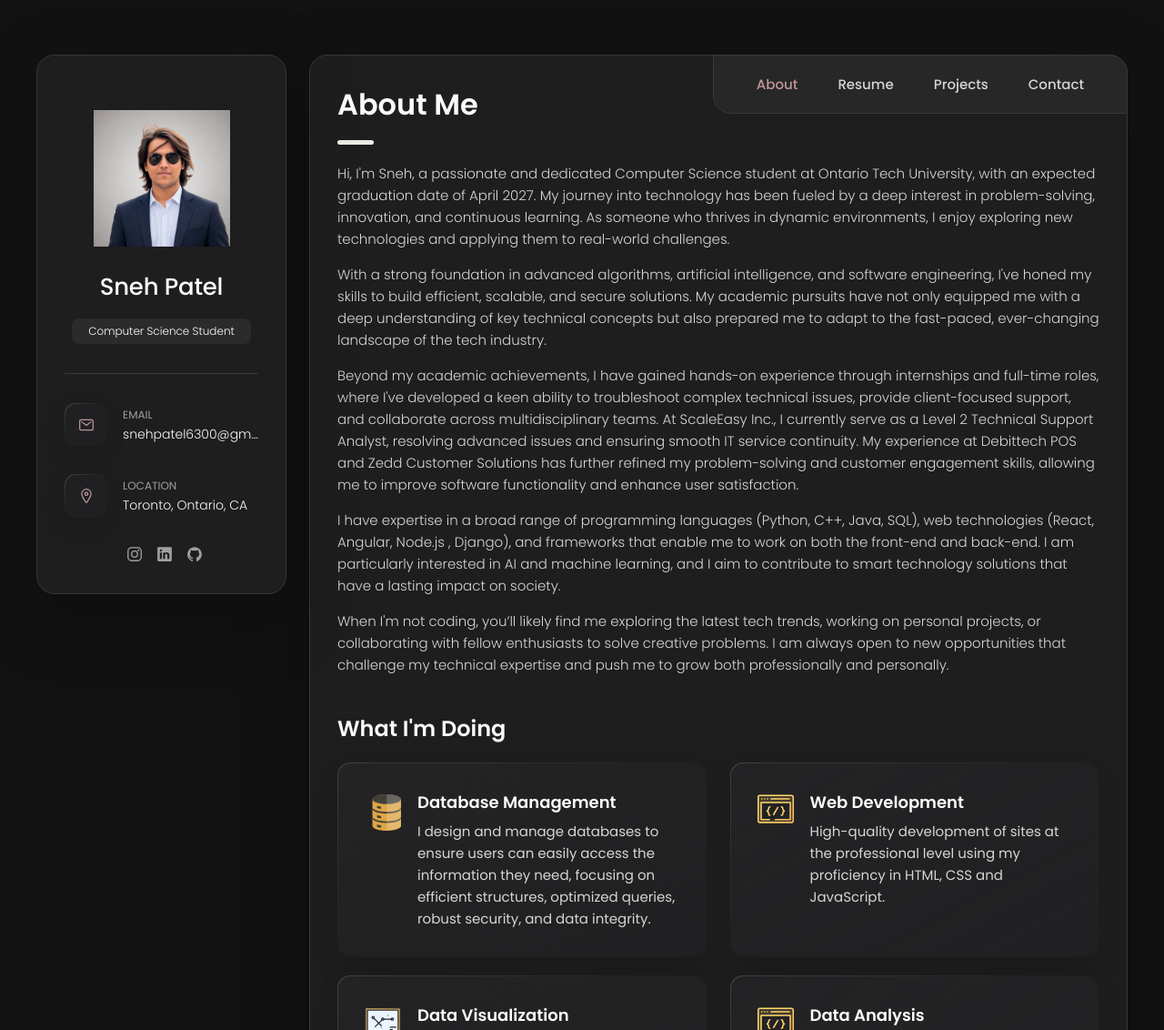
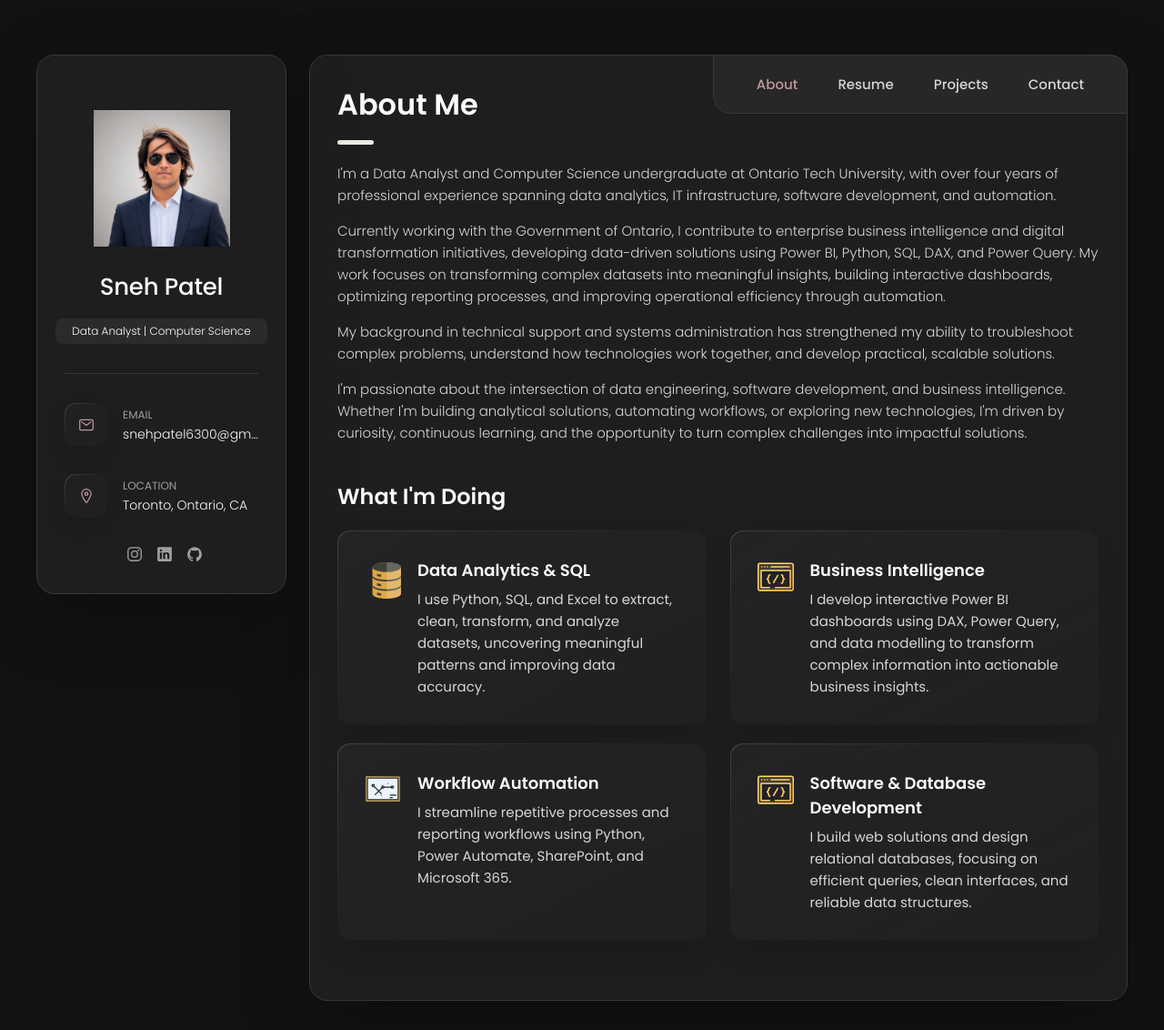
Before and after one commit to snehpatel0603/Sneh_Portfolio_Website, a plain HTML site: page index.html in a window 1280 px wide. Shown: the top 1132 px of the page at 91% size. Drawn offline with nearby package versions, Linux system fonts and the light colour scheme.

Commit message:
Update index.html
Update About Page

```diff
--- a/index.html
+++ b/index.html
@@ -49,7 +49,7 @@
         <div class="info-content">
           <h1 class="name" title="Sneh Patel">Sneh Patel</h1>
 
-          <p class="title">Computer Science Student</p>
+          <p class="title">Data Analyst | Computer Science</p>
         </div>
 
         <button class="info_more-btn" data-sidebar-btn>
@@ -210,32 +210,16 @@
 
         <section class="about-text">
           <p>
-            Hi, I'm Sneh, a passionate and dedicated Computer Science student at Ontario Tech University, with an expected graduation date of April 2027.
-            My journey into technology has been fueled by a deep interest in problem-solving, innovation, and continuous learning. As someone who thrives in dynamic environments,
-            I enjoy exploring new technologies and applying them to real-world challenges.
+            I'm a Data Analyst and Computer Science undergraduate at Ontario Tech University, with over four years of professional experience spanning data analytics, IT infrastructure, software development, and automation.
             </p>
             <p>
-              With a strong foundation in advanced algorithms, artificial intelligence, and software engineering, I've honed my skills to
-              build efficient, scalable, and secure solutions. My academic pursuits have not only equipped me with a deep understanding of
-              key technical concepts but also prepared me to adapt to the fast-paced, ever-changing landscape of the tech industry.
+              Currently working with the Government of Ontario, I contribute to enterprise business intelligence and digital transformation initiatives, developing data-driven solutions using Power BI, Python, SQL, DAX, and Power Query. My work focuses on transforming complex datasets into meaningful insights, building interactive dashboards, optimizing reporting processes, and improving operational efficiency through automation.
               </p>
             <p>
-              Beyond my academic achievements, I have gained hands-on experience through internships and full-time roles, where I've
-              developed a keen ability to troubleshoot complex technical issues, provide client-focused support, and collaborate across
-              multidisciplinary teams. At ScaleEasy Inc., I currently serve as a Level 2 Technical Support Analyst, resolving advanced
-              issues and ensuring smooth IT service continuity. My experience at Debittech POS and Zedd Customer Solutions has further
-              refined my problem-solving and customer engagement skills, allowing me to improve software functionality and enhance user
-              satisfaction.
+              My background in technical support and systems administration has strengthened my ability to troubleshoot complex problems, understand how technologies work together, and develop practical, scalable solutions.
               </p>
             <p>
-              I have expertise in a broad range of programming languages (Python, C++, Java, SQL), web technologies (React, Angular, Node.js
-              , Django), and frameworks that enable me to work on both the front-end and back-end. I am particularly interested in AI and
-              machine learning, and I aim to contribute to smart technology solutions that have a lasting impact on society.
-            </p>
-            <p>
-              When I'm not coding, you’ll likely find me exploring the latest tech trends, working on personal projects, or collaborating
-              with fellow enthusiasts to solve creative problems. I am always open to new opportunities that challenge my technical
-              expertise and push me to grow both professionally and personally.
+              I'm passionate about the intersection of data engineering, software development, and business intelligence. Whether I'm building analytical solutions, automating workflows, or exploring new technologies, I'm driven by curiosity, continuous learning, and the opportunity to turn complex challenges into impactful solutions.
               </p>
         </section>
 
@@ -258,12 +242,10 @@
               </div>
 
               <div class="service-content-box">
-                <h4 class="h4 service-item-title">Database Management</h4>
+                <h4 class="h4 service-item-title">Data Analytics & SQL</h4>
 
                 <p class="service-item-text">
-                  I design and manage databases to ensure users can easily access the information they need,
-                  focusing on efficient structures, optimized queries, robust security, and data integrity.
-                </p>
+                  I use Python, SQL, and Excel to extract, clean, transform, and analyze datasets, uncovering meaningful patterns and improving data accuracy.
               </div>
 
             </li>
@@ -275,10 +257,10 @@
               </div>
 
               <div class="service-content-box">
-                <h4 class="h4 service-item-title">Web development</h4>
+                <h4 class="h4 service-item-title">Business Intelligence</h4>
 
                 <p class="service-item-text">
-                  High-quality development of sites at the professional level using my proficiency in HTML, CSS and JavaScript.
+                  I develop interactive Power BI dashboards using DAX, Power Query, and data modelling to transform complex information into actionable business insights.
                 </p>
               </div>
 
@@ -292,11 +274,10 @@
               </div>
 
               <div class="service-content-box">
-                <h4 class="h4 service-item-title">Data Visualization</h4>
+                <h4 class="h4 service-item-title">Workflow Automation</h4>
 
                 <p class="service-item-text">
-                  I make high-quality visualizations using libraries like Matplotlib, Seaborn
-                  and Data Visualization softwares like Power BI, Amazon Quicksight, easyBI, Apache Airflow, Sage 300 by Zap.
+                  I streamline repetitive processes and reporting workflows using Python, Power Automate, SharePoint, and Microsoft 365.
                 </p>
               </div>
 
@@ -310,13 +291,10 @@
               </div>
 
               <div class="service-content-box">
-                <h4 class="h4 service-item-title">Data Analysis</h4>
+                <h4 class="h4 service-item-title">Software & Database Development</h4>
 
                 <p class="service-item-text">
-                  I am diving deep into the art of data analysis.
-                  With hands-on experience in Python, R, and libraries like NumPy, Pandas, and Matplotlib,
-                  I’m constantly refining my skills to uncover meaningful patterns and insights.
-                  Every dataset is a step closer to mastery!
+                  I build web solutions and design relational databases, focusing on efficient queries, clean interfaces, and reliable data structures.
                 </p>
               </div>
 
```
